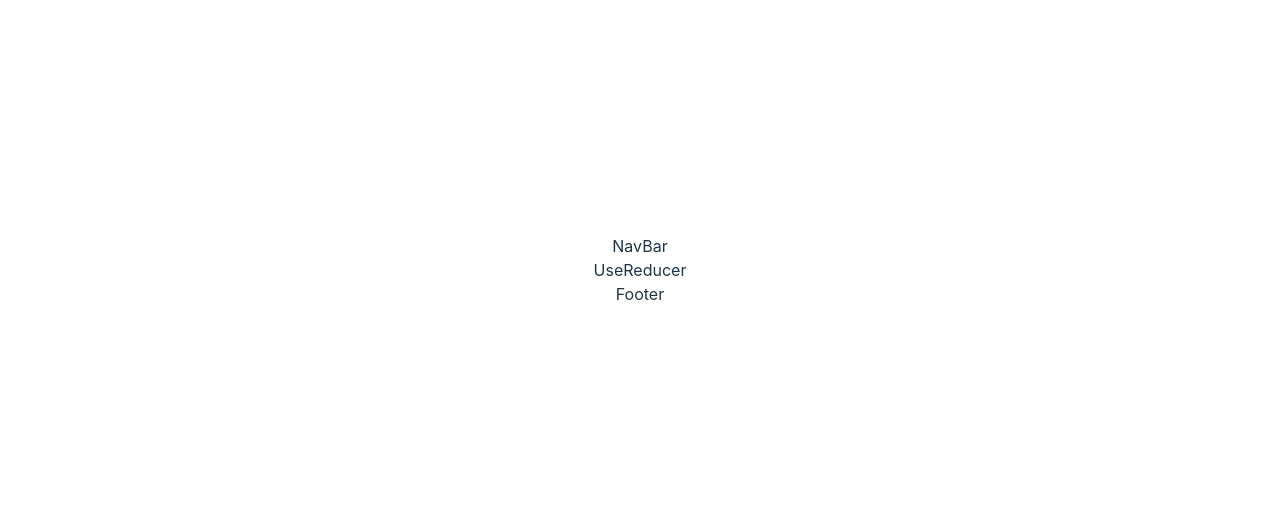
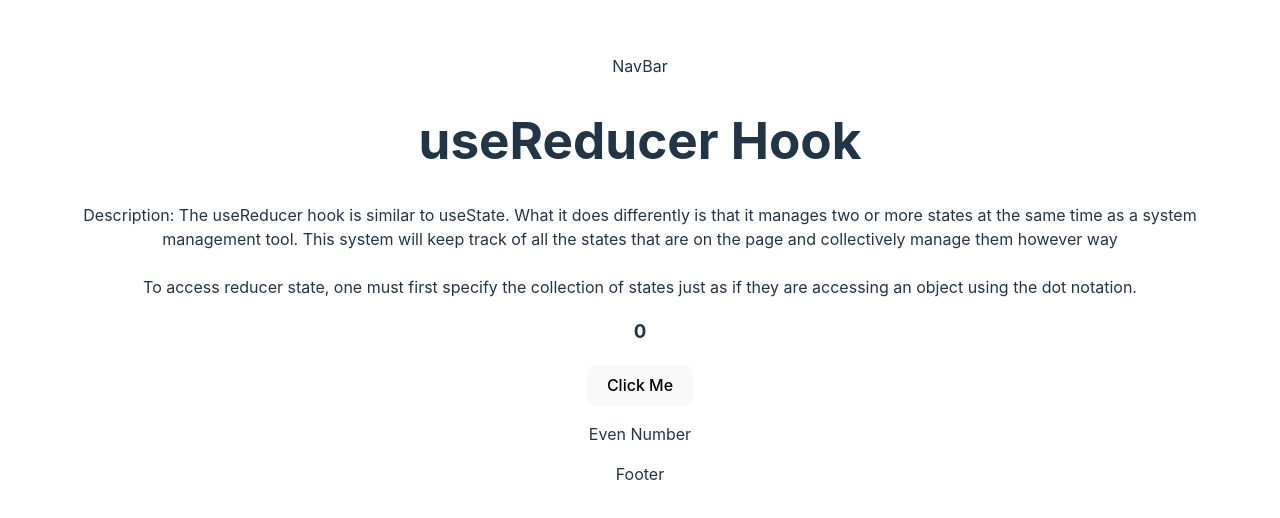
Before and after one commit to Syntax-Read3r/react-hooks-examples, a React (Vite) app in the folder client/: page /useReducer in a window 1280 px wide. Shown: the part 130-648 px from the top of the page. Built offline with nearby package versions, Linux system fonts and the light colour scheme.

Commit message:
useReducer page added

```diff
--- a/client/src/pages/UseEffect.jsx
+++ b/client/src/pages/UseEffect.jsx
@@ -2,7 +2,9 @@ import React from 'react'
 
 function UseEffect() {
   return (
-    <div>UseEffect</div>
+    <div>
+      <h1>useEffect Hook</h1>
+    </div>
   )
 }
 
--- a/client/src/pages/UseReducer.jsx
+++ b/client/src/pages/UseReducer.jsx
@@ -1,9 +1,44 @@
-import React from 'react'
+import React, { useReducer } from "react";
+
+const reducer = (state, action) => {
+	switch (action.type) {
+		case "INCREMENT":
+			return { count: state.count + 1, showText: state.showText };
+		case "toggleShowText":
+			return { count: state.count, showText: !state.showText };
+		default:
+			return state;
+	}
+};
 
 function UseReducer() {
-  return (
-    <div>UseReducer</div>
-  )
+	const [state, dispatch] = useReducer(reducer, { count: 0, showText: true });
+
+	return (
+		<div>
+			<h1>useReducer Hook</h1>
+			<p>
+				Description: The useReducer hook is similar to useState. What it does
+				differently is that it manages two or more states at the same time as a
+				system management tool. This system will keep track of all the states
+				that are on the page and collectively manage them however way <br />
+				<br />
+				To access reducer state, one must first specify the collection of states
+				just as if they are accessing an object using the dot notation.
+			</p>
+			<h3>{state.count}</h3>
+			<button
+				onClick={() => {
+					dispatch({ type: "INCREMENT" });
+					dispatch({ type: "toggleShowText" });
+				}}
+			>
+				Click Me
+			</button>
+			{state.showText && <p>Even Number</p>}
+			{!state.showText && <p>Odd Number</p>}
+		</div>
+	);
 }
 
-export default UseReducer
+export default UseReducer;
--- a/client/src/pages/UseState.jsx
+++ b/client/src/pages/UseState.jsx
@@ -22,6 +22,7 @@ function UseState() {
 
 	return (
 		<div>
+            <h1>useState Hook</h1>
 			<div>
 				<div>{counter}</div>
 				<button onClick={decrease}>-</button>
@@ -35,6 +36,7 @@ function UseState() {
 				/>
 				<div>{inputValue}</div>
 			</div>
+            <h2></h2>
 		</div>
 	);
 }
```
